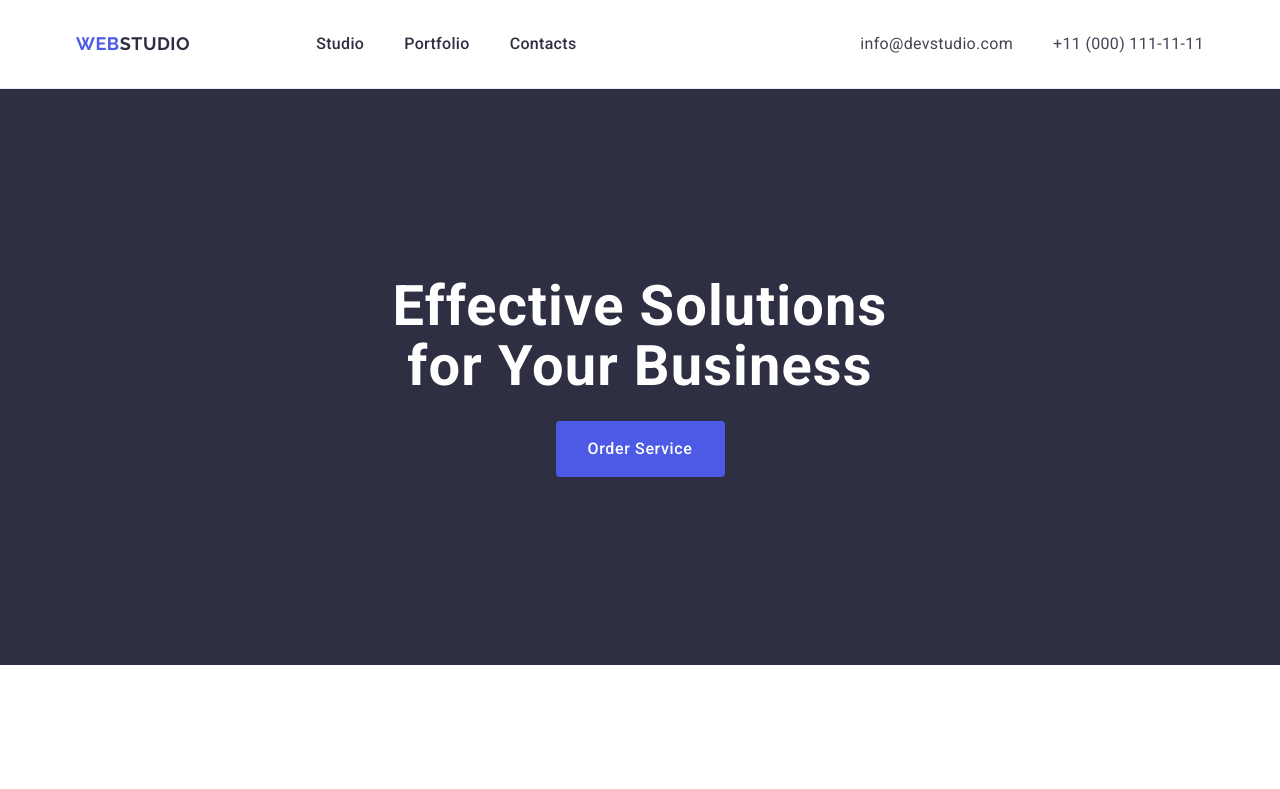
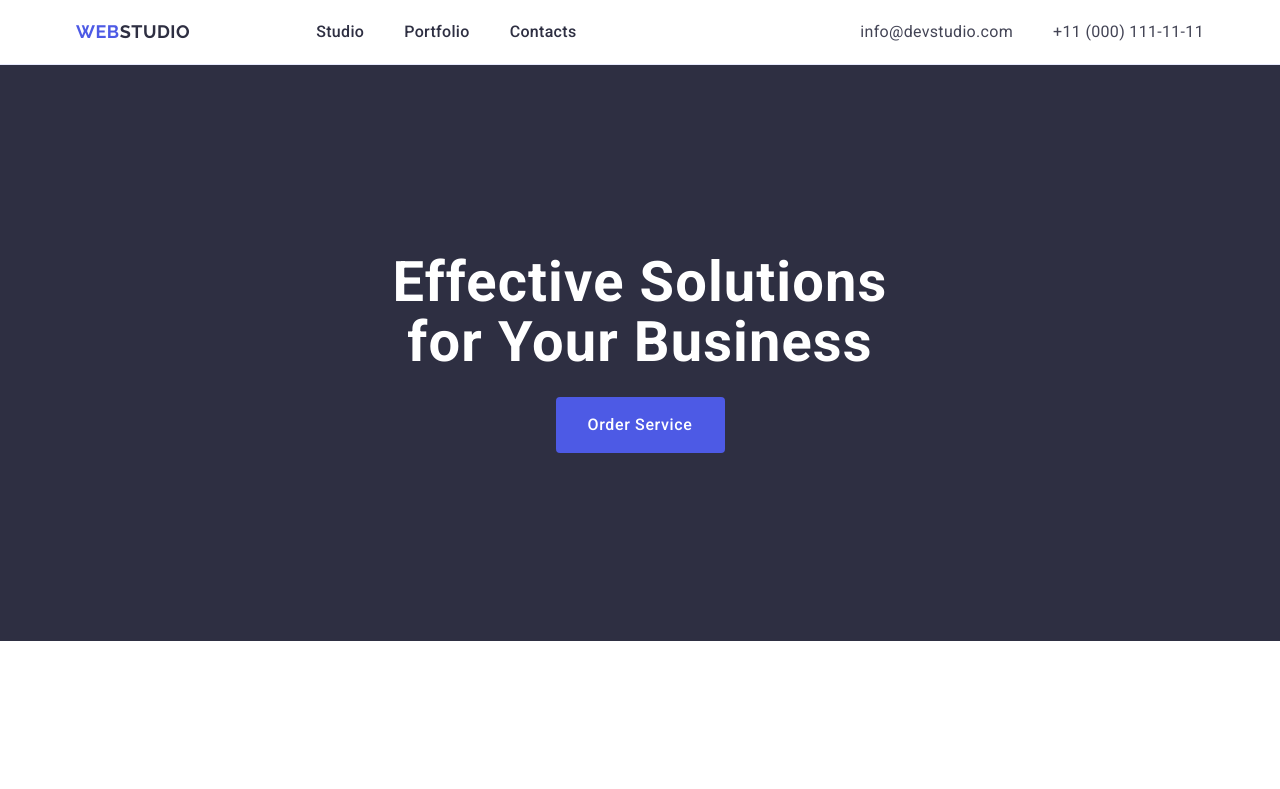
Before and after one commit to Oksana70crlt/goit-markup-hw-03, a plain HTML site: page index.html in a window 1280 px wide. Shown: the top 789 px of the page. Drawn offline with nearby package versions, Linux system fonts and the light colour scheme.

Commit message:
Changes made to .site-header .container - removed indents

```diff
--- a/css/styles.css
+++ b/css/styles.css
@@ -83,7 +83,6 @@ a:hover, a:focus {
   display: flex;
   align-items: center;
   justify-content: space-between;
-  padding: 12px 15px;
 }
 
 .nav {
```
